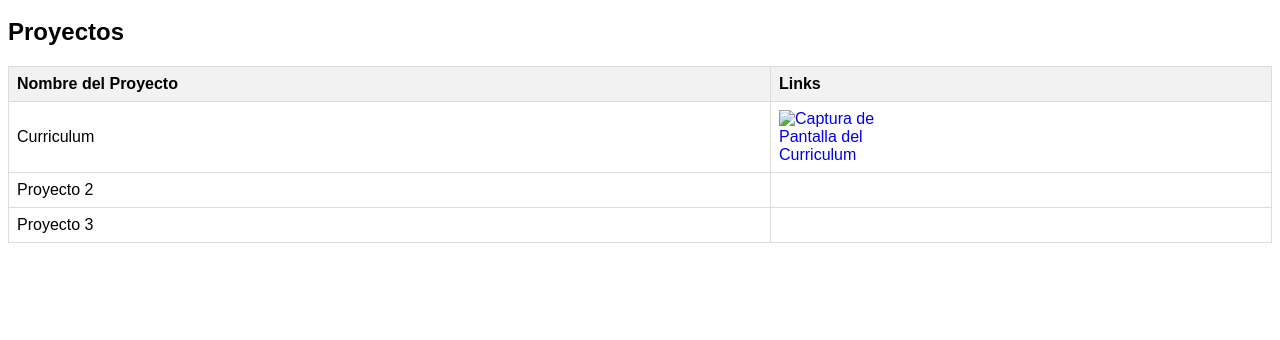
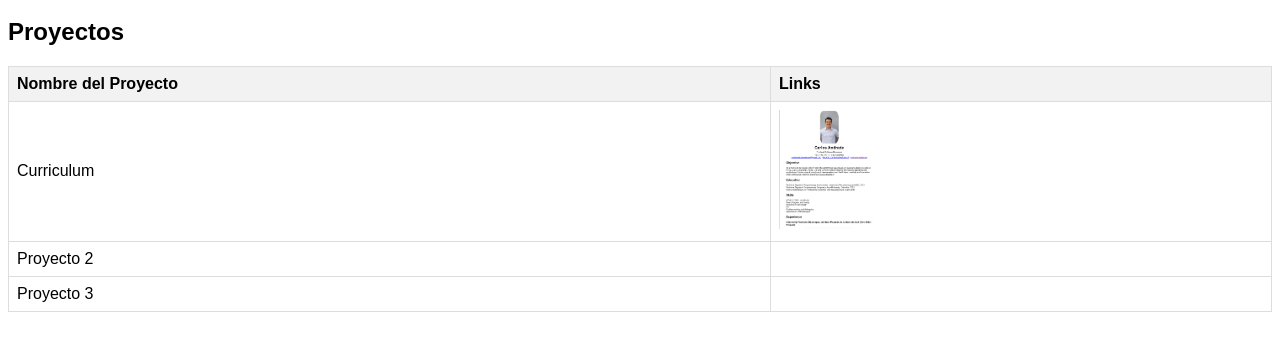
Before and after one commit to carlandrade/Desaf-o-Latam---Carlos-Andrade, a plain HTML site: page portfolio.html in a window 1280 px wide. Shown: the part 100-440 px from the top of the page. Drawn offline with Linux system fonts and the light colour scheme; the site is published under a folder, as on GitHub Pages, so addresses that start at the root find nothing.

Commit message:
Update portfolio.html

```diff
--- a/portfolio.html
+++ b/portfolio.html
@@ -56,7 +56,7 @@
             </tr>
             <tr>
                 <td>Curriculum</td>
-                <td><a href="index.html"><img src="/assets/img/curriculum.png"
+                <td><a href="index.html"><img src="assets/img/curriculum.png"
                             alt="Captura de Pantalla del Curriculum"></a>
                 </td>
             </tr>
```
